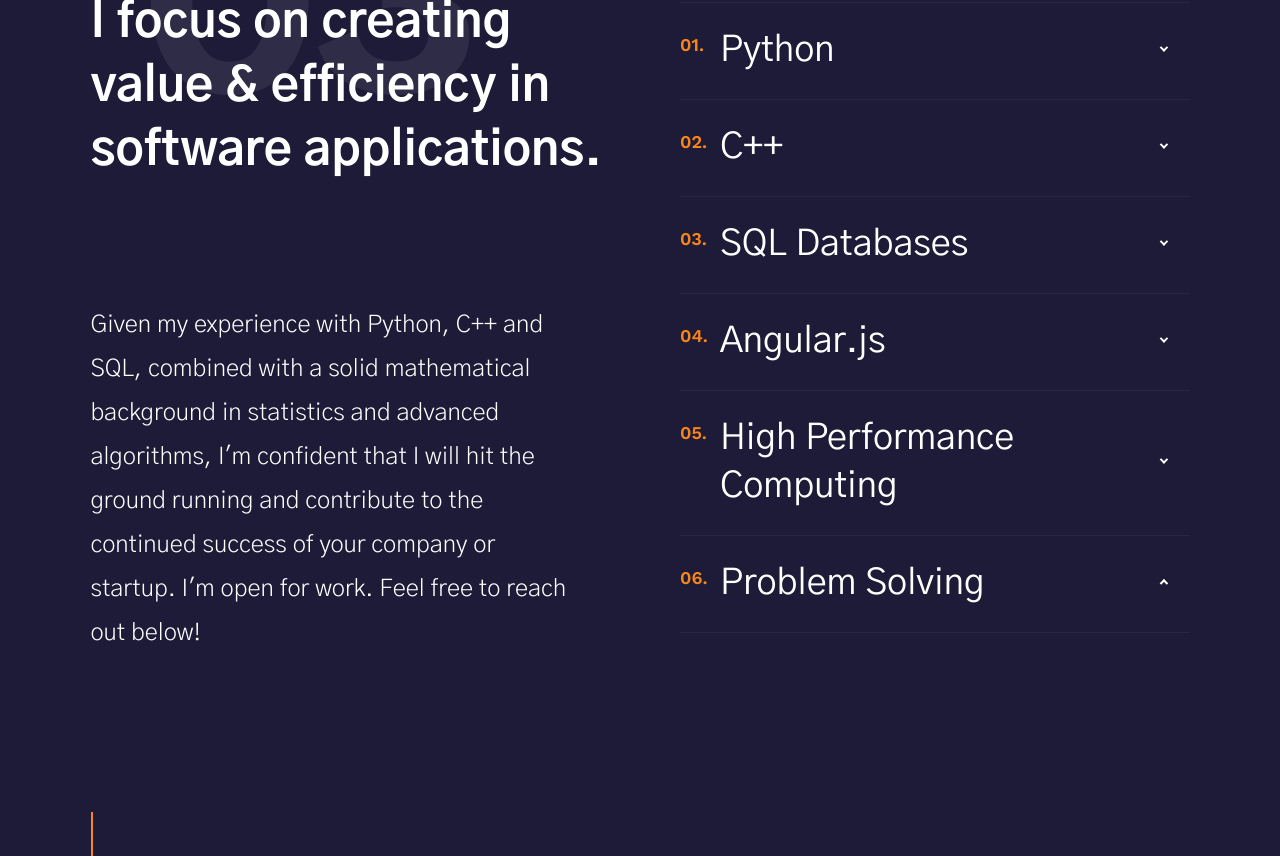
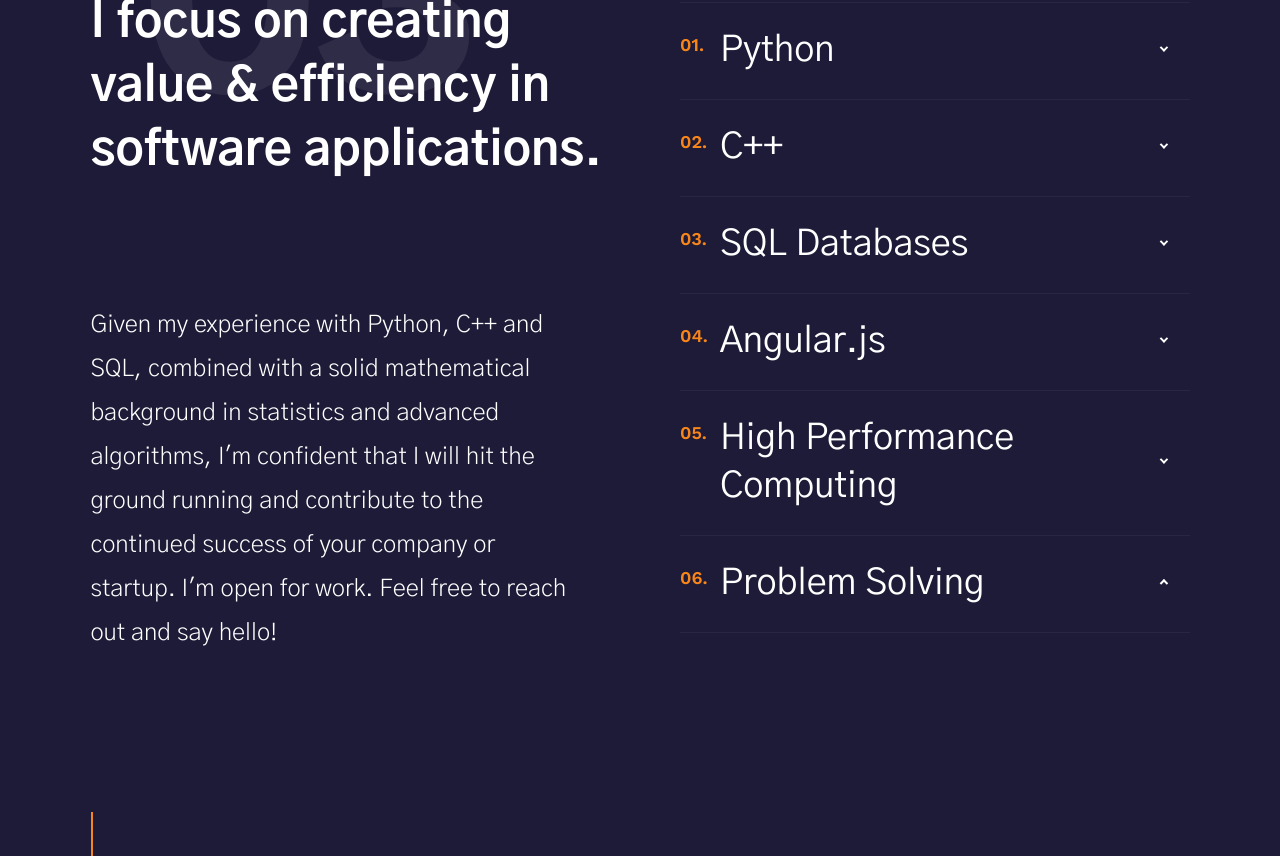
Before and after one commit to gnudrew/-flask-PortfolioWebsite, a Flask app: page / in a window 1280 px wide. Shown: the part 4001-4857 px from the top of the page. Run offline with Flask 2, Linux system fonts and the light colour scheme.

Commit message:
text tweak

```diff
--- a/templates/index.html
+++ b/templates/index.html
@@ -272,7 +272,7 @@
                 <p class="lead" data-aos="fade-up">
                     Given my experience with
                     Python, C++ and SQL, combined with a solid mathematical background in statistics and advanced algorithms, I'm confident that I will
-                    hit the ground running and contribute to the continued success of your company or startup. I'm open for work. Feel free to reach out below!
+                    hit the ground running and contribute to the continued success of your company or startup. I'm open for work. Feel free to reach out and say hello!
                 </p>
             </div> <!-- end  s-services--leftcol -->
 
```
